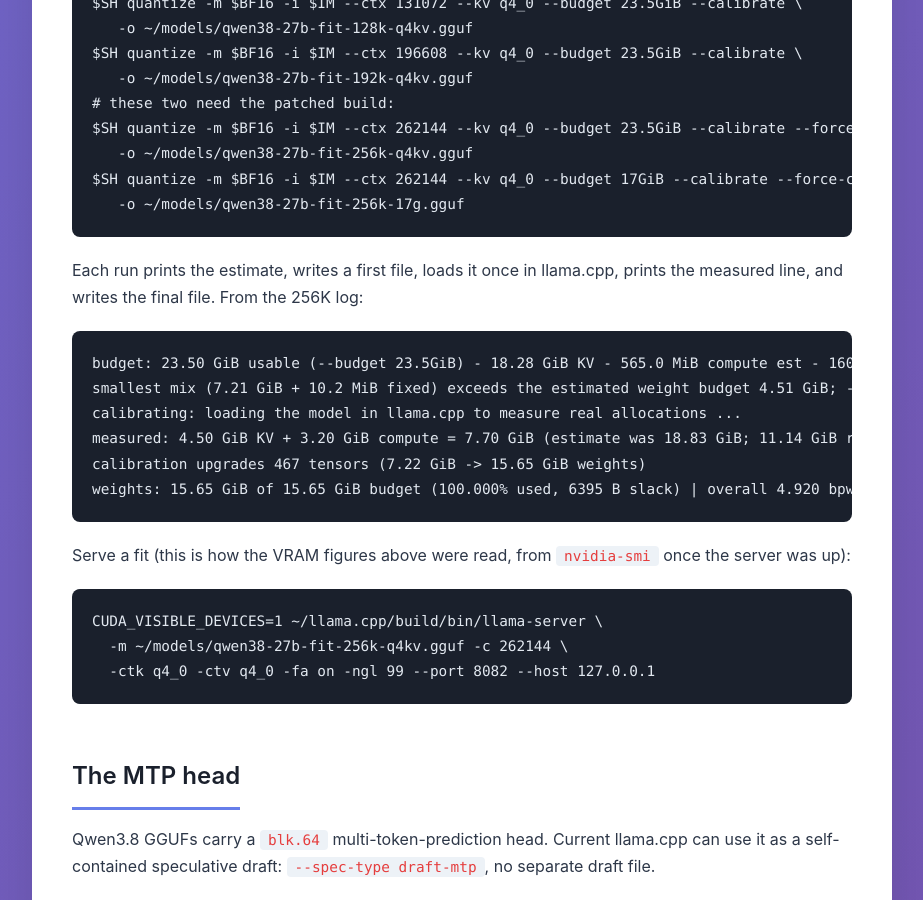
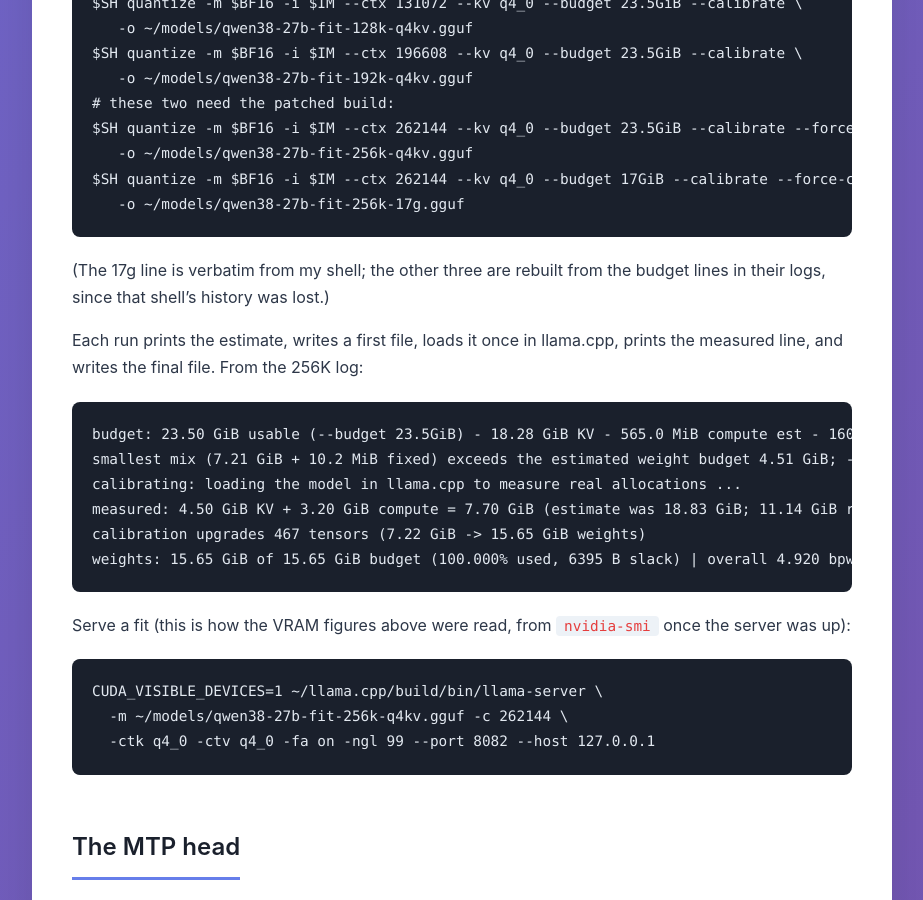
Before and after one commit to ayourtch-llm/apchat-blog, a Jekyll site: the page built from _posts/2026-08-15-shoehorn-a-day-with-a-budget-exact-quantizer.md, in a window 1280 px wide and 900 px high, scrolled down 4108 px. Shown: the whole window, without its empty margins (178-1101 px from the left). Built offline with Jekyll 4.4.1, drawn with Linux system fonts in a browser that asks for light colours.

Commit message:
post: note which reproduce lines are verbatim

````diff
--- a/_posts/2026-08-15-shoehorn-a-day-with-a-budget-exact-quantizer.md
+++ b/_posts/2026-08-15-shoehorn-a-day-with-a-budget-exact-quantizer.md
@@ -165,6 +165,9 @@ $SH quantize -m $BF16 -i $IM --ctx 262144 --kv q4_0 --budget 17GiB --calibrate -
    -o ~/models/qwen38-27b-fit-256k-17g.gguf
 ```
 
+(The 17g line is verbatim from my shell; the other three are rebuilt from
+the budget lines in their logs, since that shell's history was lost.)
+
 Each run prints the estimate, writes a first file, loads it once in
 llama.cpp, prints the measured line, and writes the final file. From the
 256K log:
````
